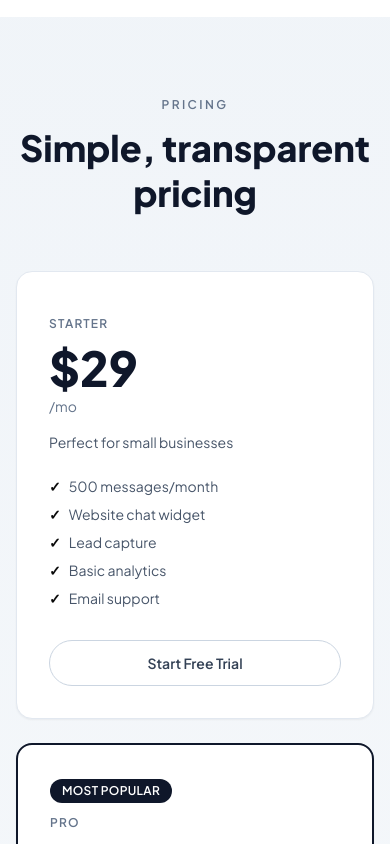
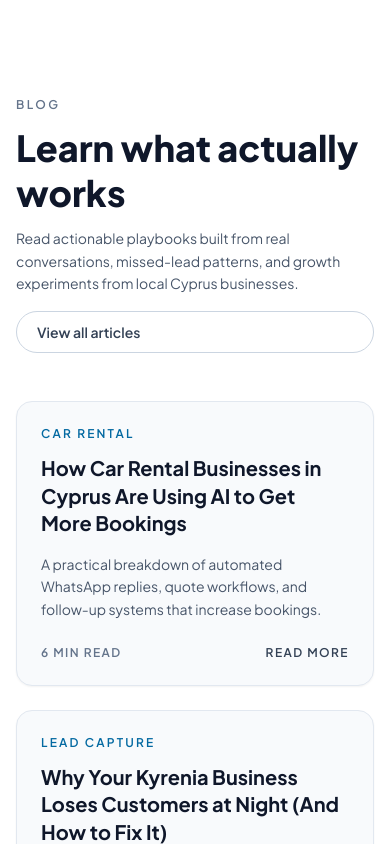
Before and after one commit to Rollandcodes/BizAI, a Next.js app: page / in a window 390 px wide. Shown: the part 6940-7784 px from the top of the page. Built offline with nearby package versions, Linux system fonts and the light colour scheme.

Commit message:
feat: connect homepage blog section and navigation links

```diff
--- a/app/page.tsx
+++ b/app/page.tsx
@@ -22,6 +22,14 @@ type Testimonial = {
   name: string
   role: string
   result: string
+}
+
+type BlogPreview = {
+  title: string
+  slug: string
+  excerpt: string
+  category: string
+  readTime: string
 }
 
 const featureTabs: FeatureTab[] = [
@@ -135,6 +143,33 @@ const testimonials: Testimonial[] = [
   },
 ]
 
+const blogHighlights: BlogPreview[] = [
+  {
+    title: 'How Car Rental Businesses in Cyprus Are Using AI to Get More Bookings',
+    slug: 'how-car-rental-businesses-in-cyprus-are-using-ai-to-get-more-bookings',
+    excerpt:
+      'A practical breakdown of automated WhatsApp replies, quote workflows, and follow-up systems that increase bookings.',
+    category: 'Car Rental',
+    readTime: '6 min read',
+  },
+  {
+    title: 'Why Your Kyrenia Business Loses Customers at Night (And How to Fix It)',
+    slug: 'why-your-kyrenia-business-loses-customers-at-night-and-how-to-fix-it',
+    excerpt:
+      'See the hidden cost of missed after-hours inquiries and the exact AI setup to capture every lead while you sleep.',
+    category: 'Lead Capture',
+    readTime: '7 min read',
+  },
+  {
+    title: 'WhatsApp AI for Small Businesses: Complete Guide 2026',
+    slug: 'whatsapp-ai-for-small-businesses-complete-guide-2026',
+    excerpt:
+      'A complete, non-technical playbook for deploying WhatsApp AI from first message to confirmed booking.',
+    category: 'WhatsApp AI',
+    readTime: '8 min read',
+  },
+]
+
 export default function HomePage() {
   const [menuOpen, setMenuOpen] = useState(false)
   const [scrolled, setScrolled] = useState(false)
@@ -201,6 +236,7 @@ export default function HomePage() {
             {[
               ['#features', 'Features'],
               ['/pricing', 'Pricing'],
+              ['/blog', 'Blog'],
               ['/demo', 'Demo'],
               ['/contact', 'Company'],
             ].map(([href, label]) => (
@@ -235,6 +271,7 @@ export default function HomePage() {
             {[
               ['#features', 'Features'],
               ['/pricing', 'Pricing'],
+              ['/blog', 'Blog'],
               ['/demo', 'Demo'],
               ['/contact', 'Company'],
               ['/login', 'Log In'],
@@ -551,6 +588,46 @@ export default function HomePage() {
         </div>
       </section>
 
+      <section id="blog" className="bg-white py-20 lg:py-28">
+        <div className="mx-auto max-w-6xl px-4 sm:px-6">
+          <div className="flex flex-col gap-4 sm:flex-row sm:items-end sm:justify-between">
+            <div>
+              <p className="text-xs font-semibold uppercase tracking-[0.2em] text-slate-500">Blog</p>
+              <h2 className="mt-3 text-4xl font-black leading-tight text-slate-900">Learn what actually works</h2>
+              <p className="mt-3 max-w-2xl text-sm leading-relaxed text-slate-600">
+                Read actionable playbooks built from real conversations, missed-lead patterns, and growth experiments from local Cyprus businesses.
+              </p>
+            </div>
+            <Link
+              href="/blog"
+              className="inline-flex rounded-full border border-slate-300 px-5 py-2.5 text-sm font-semibold text-slate-700 transition hover:border-slate-400"
+            >
+              View all articles
+            </Link>
+          </div>
+
+          <div className="mt-12 grid gap-6 md:grid-cols-3">
+            {blogHighlights.map((post) => (
+              <article key={post.slug} className="rounded-2xl border border-slate-200 bg-slate-50 p-6 shadow-sm">
+                <p className="text-xs font-semibold uppercase tracking-[0.18em] text-sky-700">{post.category}</p>
+                <h3 className="mt-3 text-xl font-bold leading-snug text-slate-900">
+                  <Link href={`/blog/${post.slug}`} className="transition hover:text-sky-700">
+                    {post.title}
+                  </Link>
+                </h3>
+                <p className="mt-4 text-sm leading-relaxed text-slate-600">{post.excerpt}</p>
+                <div className="mt-6 flex items-center justify-between text-xs font-semibold uppercase tracking-[0.12em] text-slate-500">
+                  <span>{post.readTime}</span>
+                  <Link href={`/blog/${post.slug}`} className="text-slate-700 hover:text-sky-700">
+                    Read more
+                  </Link>
+                </div>
+              </article>
+            ))}
+          </div>
+        </div>
+      </section>
+
       <section id="pricing" className="bg-[linear-gradient(180deg,_rgba(241,245,249,0.85)_0%,_rgba(248,250,252,0.95)_100%)] py-20 lg:py-28">
         <div className="mx-auto max-w-6xl px-4 sm:px-6">
           <p className="text-center text-xs font-semibold uppercase tracking-[0.2em] text-slate-500">Pricing</p>
@@ -682,6 +759,7 @@ export default function HomePage() {
               <ul className="mt-4 space-y-2 text-sm text-slate-600">
                 <li><a href="#features" className="hover:text-slate-900">Features</a></li>
                 <li><a href="#pricing" className="hover:text-slate-900">Pricing</a></li>
+                <li><Link href="/blog" className="hover:text-slate-900">Blog</Link></li>
                 <li><Link href="/demo" className="hover:text-slate-900">Live Demo</Link></li>
                 <li><Link href="/dashboard" className="hover:text-slate-900">Dashboard</Link></li>
               </ul>
```
